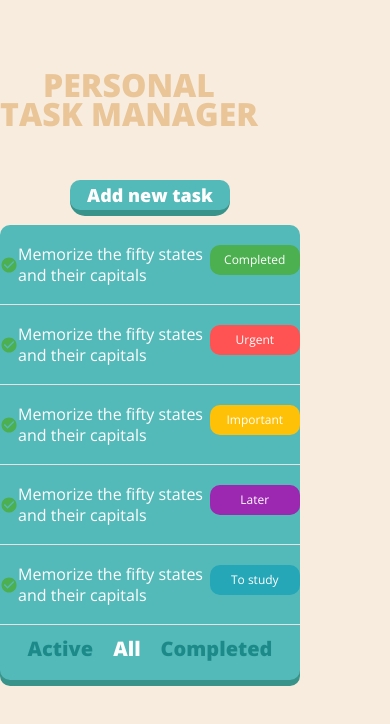
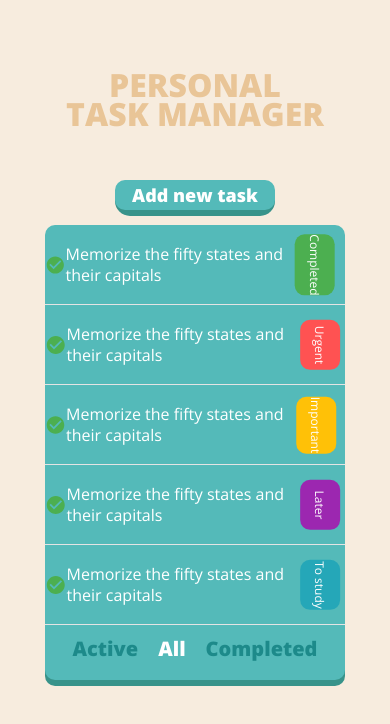
Before and after one commit to asyinka/Task-Manager-App, a React (Vite) app: page / in a window 390 px wide. Shown: the top 724 px of the page. Built offline with nearby package versions, Linux system fonts and the light colour scheme.

Commit message:
msc: add css to support mobile view

```diff
--- a/src/components/button.jsx
+++ b/src/components/button.jsx
@@ -1,5 +1,9 @@
-const Button = ({ buttonType, children }) => {
-  return <button className={buttonType}>{children}</button>;
+const Button = ({ buttonType, children, handleClickEvent }) => {
+  return (
+    <button onClick={handleClickEvent} className={buttonType}>
+      {children}
+    </button>
+  );
 };
 
 export default Button;
--- a/src/components/rightPanel.jsx
+++ b/src/components/rightPanel.jsx
@@ -2,11 +2,22 @@ import Button from "./button";
 import ListItem from "./list-item";
 
 const RightPanel = () => {
+  function toggleModalPanel() {
+    const formDisplay = document.querySelector(".app-form");
+
+    formDisplay.classList.toggle("modal-panel--display");
+  }
+
   return (
     <div className="right-panel">
       <div className="right-panel-header panel--light">
         <span className="list-number header__item">5 tasks</span>
-        <Button buttonType={"button button-dark"}>Add new task</Button>
+        <Button
+          handleClickEvent={toggleModalPanel}
+          buttonType={"button button-dark"}
+        >
+          Add new task
+        </Button>
         <span className="header__item">Clear Completed</span>
       </div>
       <div className="right-panel-lists panel--light">
--- a/src/index.css
+++ b/src/index.css
@@ -43,27 +43,38 @@
     display: inline-block;
   }
 }
+/* section: app title */
 .app-title-container {
   width: 258px;
   height: 58px;
   text-align: center;
+}
+@media screen and (max-width: 428px) {
+  .app-title-container {
+    margin-left: auto;
+    margin-right: auto;
+  }
 }
 .app-title {
   line-height: 29px;
   font-weight: 800;
   color: var(--app-title-color);
 }
+/* task panel section */
 .tasks-panel {
   margin-top: 114px;
   margin-bottom: 252px;
   display: flex;
+  justify-content: center;
   gap: 12px;
+  position: relative;
 }
 @media screen and (max-width: 428px) {
   .tasks-panel {
     margin-top: 52px;
   }
 }
+/* left panel section */
 .left-panel {
   width: 250px;
   height: 520px;
@@ -72,7 +83,7 @@
   flex-direction: column;
   align-items: center;
 }
-@media screen and (max-width: 428px) {
+@media screen and (max-width: 820px) {
   .left-panel {
     display: none;
   }
@@ -99,6 +110,7 @@
   margin-top: auto;
   margin-bottom: auto;
 }
+/* button  */
 .button {
   width: 200px;
   height: 30px;
@@ -150,6 +162,15 @@
   margin-bottom: 0px;
   font-weight: 800;
 }
+@media screen and (max-width: 428px) {
+  .right-panel-lists .short-button {
+    rotate: 90deg;
+    width: 70px;
+    height: 40px;
+    margin: 0;
+  }
+}
+/* section: right panel */
 .right-panel {
   display: flex;
   flex-direction: column;
@@ -227,23 +248,43 @@
 .light-footer-tag {
   color: var(--primary-text-color);
 }
-form {
-  display: none;
-}
+/* form section */
 .app-form {
+  max-width: 500px;
   width: 500px;
   height: 450px;
   padding-top: 22px;
   padding-bottom: 22px;
   position: absolute;
-  top: 287px;
-  left: 470px;
+  top: 40px;
+  left: 200px;
   display: flex;
   flex-direction: column;
   align-items: center;
   border-radius: 10px;
   border: 2px solid var(--primary-text-color);
   background: var(--light-app-bg-color);
+}
+@media screen and (max-width: 820px) {
+  .app-form {
+    left: 100px;
+    width: 80%;
+  }
+}
+@media screen and (max-width: 428px) {
+  .app-form {
+    left: 10px;
+    width: 90%;
+  }
+  .app-form .button {
+    width: 120px;
+  }
+  .app-form .form-categories-line {
+    width: 80px;
+  }
+  .app-form .form-input {
+    width: 250px;
+  }
 }
 .modal-panel--display {
   display: none;
```
